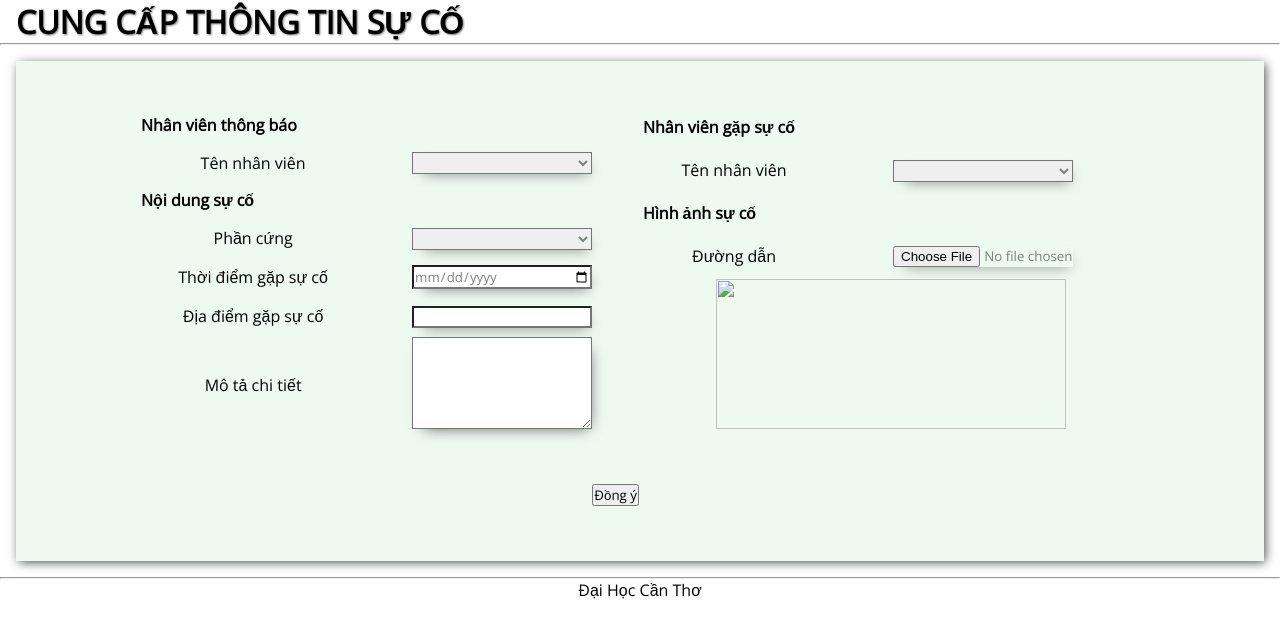
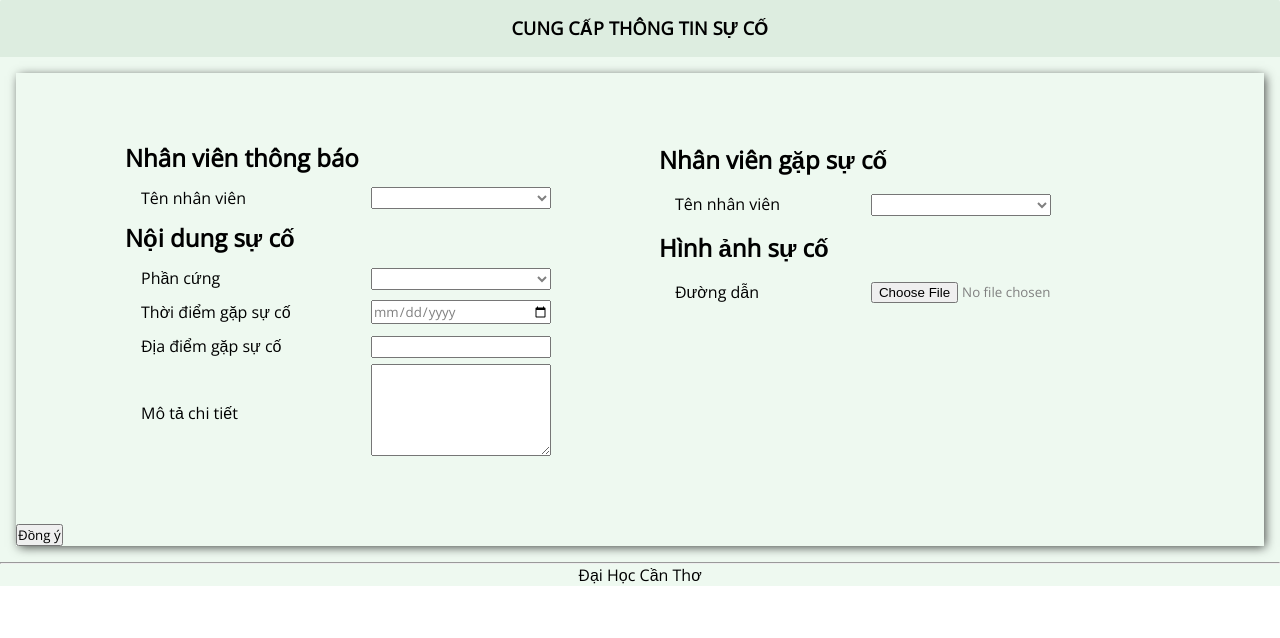
Before and after one commit to nguyendong98/Helpdesk_System, a PHP site: page /BaoCaoSuCo.php in a window 1280 px wide. Shown: the top 638 px of the page. Run offline with PHP 8.4, Linux system fonts and the light colour scheme; lists and menus that the app fills with data are empty; some web fonts are replaced.

Commit message:
baocaosuco.php

```diff
--- a/BaoCaoSuCo.php
+++ b/BaoCaoSuCo.php
@@ -39,17 +39,31 @@
 <title>Báo cáo sự cố</title>
 <link rel="stylesheet" href="css/style.css">
 <style>
+	#Header{
+		position: relative;
+		height: 57px;
+		line-height: 57px;
+		letter-spacing: 0.2px;
+		color: #000;
+		font-size: 18px;
+		font-weight: bold;
+		padding: 0 16px;
+		background: #ddede0;
+		border-top-right-radius: 2px;
+		border-top-left-radius: 2px;
+		text-transform: uppercase;
+		text-align: center;
 
-	#Header h3{
+	}
+	/* #Header h3{
 		font-size: 2rem;
 		font-weight: bold;
 		margin-left: 1rem;
 		text-shadow: 1px 1px 2px gray;
-	}
+	} */
 
 	#Content{
 		margin: 1rem 1rem;
-		height: 500px;
 		background: #EEF9F0;
 		box-shadow: 2px 2px 10px -1px rgba(0,0,0,0.75);
 
@@ -63,14 +77,16 @@
 		margin:auto;
 		width: 1000px;
 		height: 450px;
-		text-align: right;
 
 	}
 
 	#Content #tbThongBaoSuCo td{
-		text-align:right;
 		border-spacing: 30px;
 
+	}
+	#tbThongBaoSuCo td{
+		text-align: left;
+		padding: 0 1rem;
 	}
 
 	#Content #tbNVThongBao{
@@ -84,10 +100,6 @@
 
 	}
 
-	#Content #tbNVThongBao td{
-		text-align: center;
-	}
-
 	#Content #tbNVGapSuCo{
 		float:left;
 		height: 330px;
@@ -98,14 +110,9 @@
 		text-align:left;
 	}
 
-	#Content #tbNVGapSuCo td{
-		text-align: center;
-	}
-
 	.rightTable input, select, textarea{
 		width: 180px;
 		border-radius: px;
-		box-shadow: 4px 6px 14px -8px rgba(0,0,0,0.75);
 		color: gray;
 	}
 
@@ -120,32 +127,33 @@
 		font-weight:bold;
 		color:#FFF;
 	}
+	.title{
+		font-size: 1.5rem;
+	}
 
 </style>
 
 </head>
 
 <body>
-	<div id="Container">
+	<div style="background: #EEF9F0;">
     	<div id="Header">
-        	<h3>CUNG CẤP THÔNG TIN SỰ CỐ</h3>
-            <hr />
+        	CUNG CẤP THÔNG TIN SỰ CỐ
         </div>
-
-        <div id="Content">
+        <div id="Content" class="pb-4">
         	<form id="frmBaoSuCo" name="frmBaoSuCo" method="post" action="" enctype="multipart/form-data">
             	<table id="tbThongBaoSuCo">
                 	<tr>
                     	<td>
                         	<table id="tbNVThongBao">
                     			<tr>
-                        			<th colspan="2" class="title">Nhân viên thông báo</th>
+                        			<th colspan="2" class="title text-secondary">Nhân viên thông báo</th>
                         		</tr>
 
                         		<tr>
                         			<td>Tên nhân viên</td>
                             		<td class="rightTable">
-                            			<select id="slTenNhanVien_ThongBao" name="slTenNhanVien_ThongBao" >
+                            			<select id="slTenNhanVien_ThongBao" name="slTenNhanVien_ThongBao" class="form-control" id="exampleFormControlSelect1" >
 											<?php
 												if(isset($_SESSION['id'])){
 													$id = $_SESSION['id'];
@@ -161,14 +169,14 @@
                         		</tr>
 
                         		<tr>
-                        			<th colspan="2" class="title">Nội dung sự cố</th>
+                        			<th colspan="2" class="title text-secondary">Nội dung sự cố</th>
                         		</tr>
 								<tr>
 									<td>
 										Phần cứng
 									</td>
 									<td class="rightTable">
-										<select id="phancung" name="phancung">
+										<select id="phancung" name="phancung" class="form-control" id="exampleFormControlSelect1">
 												<?php
 													if(isset($_SESSION['id'])){
 														// print_r($id);
@@ -186,7 +194,7 @@
                         			<td>
                             			Thời điểm gặp sự cố</td>
                             		<td class="rightTable">
-                                		<input type="date" id="txtThoiDiem" name="txtThoiDiem"/>
+                                		<input type="date" class="form-control" name="txtThoiDiem"/>
                             		</td>
                         		</tr>
 
@@ -194,14 +202,14 @@
                         			<td>Địa điểm gặp sự cố</td>
 
                             		<td class="rightTable">
-                            			<input type="text" id="txtDiaDiem" name="txtDiaDiem"/>
+                            			<input type="text" class="form-control" name="txtDiaDiem"/>
                             		</td>
                         		</tr>
 
                         		<tr>
                         			<td height="90px">Mô tả chi tiết</td>
 
-                            		<td class="rightTable"><textarea id="txtChiTiet" name="txtChiTiet" rows="5"></textarea></td>
+                            		<td class="rightTable"><textarea class="form-control" id="txtChiTiet" name="txtChiTiet" rows="5"></textarea></td>
                         		</tr>
                  			</table>
                         </td>
@@ -209,13 +217,13 @@
                         <td>
                         	<table id="tbNVGapSuCo">
                     			<tr>
-                        			<th colspan="2" class="title">Nhân viên gặp sự cố</th>
+                        			<th colspan="2" class="title text-secondary">Nhân viên gặp sự cố</th>
                         		</tr>
 
                         		<tr>
                         			<td>Tên nhân viên</td>
                             		<td class="rightTable">
-                            			<select id="slTenNhanVien_GapSuCo" name="slTenNhanVien_GapSuCo">
+                            			<select id="slTenNhanVien_GapSuCo" name="slTenNhanVien_GapSuCo" class="form-control" id="exampleFormControlSelect1">
 											<?php
 												if(isset($_SESSION['id'])){
 													// print_r($id);
@@ -230,7 +238,7 @@
                         		</tr>
 
                         		<tr>
-                        			<th colspan="2" class="title">Hình ảnh sự cố</th>
+                        			<th colspan="2" class="title text-secondary">Hình ảnh sự cố</th>
                         		</tr>
 
                         		<tr>
@@ -243,7 +251,6 @@
 
                         		<tr>
 									<td class="rightTable" colspan="2" height="150px">
-                                        <img src="" height="150px" width="350px"/>
                                     </td>
                         		</tr>
 
@@ -251,14 +258,13 @@
                            </table>
                         </td>
 
-                        <tr>
-                        	<td style="text-align: right">
-                            	<input class="btn btn-success" type="submit" id="btnDongY" name="btnDongY" value="Đồng ý"/>
-                            </td>
-                        </tr>
+
                     </tr>
-                </table>
-            </form>
+				</table>
+				<div class="d-flex justify-content-center mb-4">
+					<input class="btn btn-success w-25 py-3" type="submit" id="btnDongY" name="btnDongY" value="Đồng ý"/>
+				</div>
+			</form>
         </div>
 
         <div id="Footer" >
--- a/css/css/style.css
+++ b/css/css/style.css
@@ -812,7 +812,7 @@
   letter-spacing: 0.2px;
   color: #000;
   font-size: 18px;
-  font-weight: 400;
+  font-weight: bold;
   padding: 0 16px;
   background: #ddede0;
   border-top-right-radius: 2px;
```
